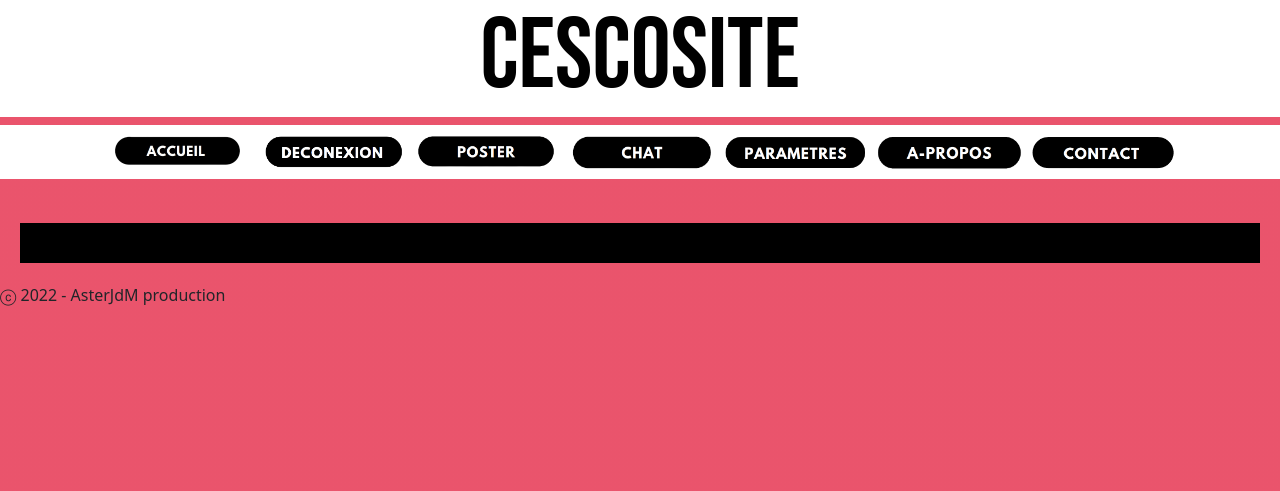
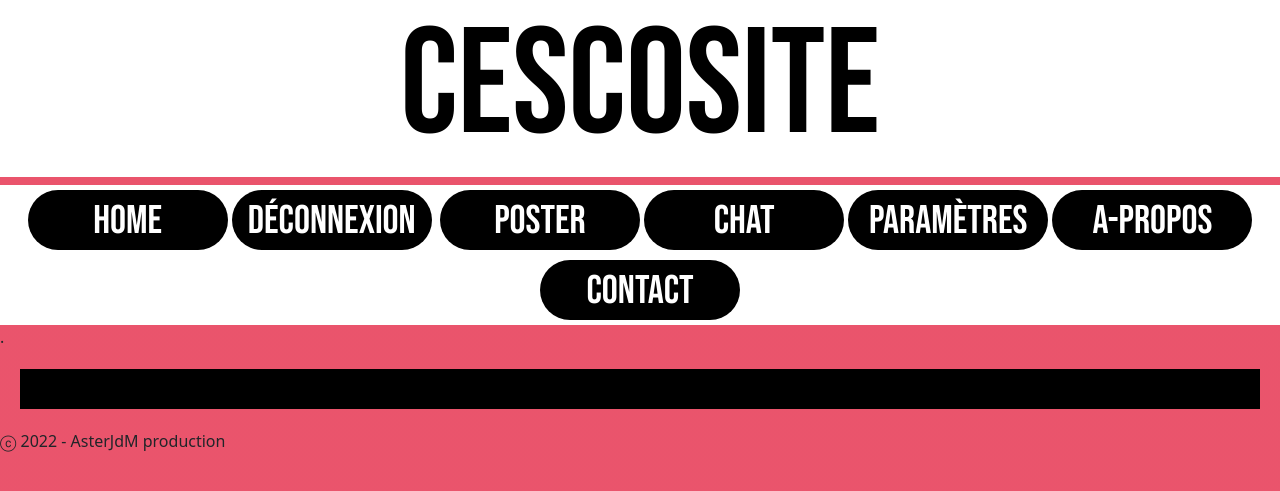
Before and after one commit to Ronzaigu/Cescosite, a PHP site: page /index.php?page=1 in a window 1280 px wide. Shown: the top 491 px of the page. Run offline with PHP 8.4, Linux system fonts and the light colour scheme; the visitor is signed in with stand-in values (Sample User, id 1); data that the repository does not hold is empty; a stand-in replaces the project's code that opens the database connection; some libraries are stand-ins or nearby versions.

Commit message:
Add files via upload

```diff
--- a/index.css
+++ b/index.css
@@ -1,70 +1,204 @@
-header
-{
+@import url('https://fonts.googleapis.com/css2?family=Bebas+Neue&display=swap');
+
+header {
 
     color: black;
     text-align: center;
     font-size: x-large;
     margin-top: -2.2%;
     background-color: white;
-
+    animation-name: fade;
+    animation-duration: 1s;
 
 }
 
-body{
+
+
+body {
 
     background: linear-gradient(-45deg, #ee7752, #e73c7e, #23a6d5, #23d5ab);
     background-size: 1000000% 1000000%;
     animation: gradient 15s ease infinite;
     height: 100vh;
     overflow-wrap: anywhere;
+
 }
 
-h1{
-    position: relative;
+
+
+.title {
+
+    font-family: 'Bebas Neue', cursive;
+    font-size: 150px;
+    margin-top: 2%;
+    position: none;
+     animation-name: fade;
+    animation-duration: 1.5s;
+    margin-bottom: none;
+    animation-name: slowslide;
+    animation-duration: 0.5s;
+
+}
 
 
 
 
+.butontop {
+
+    text-align: center;
+    background-color: white;
+    left: 0;
+    right: 0;
+    animation-name: fade;
+    animation-duration: 1s;
+
 }
 
-.titleh1{
-
-    font-family: 'Bebas Neue', cursive;
-    font-size: 100px;
-    margin-top: 2%;
 
 
+.op {
+
+    text-align: center;
+    color: black;
+
+}
+
+
+
+.navigator {
+
+
+    border: none;
+    background: black;
+    color: white;
+    padding-left: 10px;
+    padding-right: 10px;
+    border-radius: 100px;
+    width: 200px;
+    height: 60px;
+    margin-top: 5px;
+    margin-bottom: 5px;
+    animation-name: fade;
+    animation-duration: 1.5s;
+    font-family: 'Bebas Neue', cursive;
+    line-height: 60px;
+    transition: 0.4s;
+    font-size: 40px;
+
+}
+
+
+
+.special {
+
+    border: none;
+    background: black;
+    color: white;
+    padding-left: 10px;
+    padding-right: 10px;
+    border-radius: 100px;
+    width: 200px;
+    height: 60px;
+    margin-right: 4px;
+    margin-top: 5px;
+    margin-bottom: 5px;
+    animation-name: fade;
+    animation-duration: 1.5s;
+    font-family: 'Bebas Neue', cursive;
+    line-height: 60px;
+    transition: 0.4s;
+    font-size: 40px;
 
 
 }
 
 
 
-    .ui{
+.special:hover, .navigator:hover {
 
-
-        width: 150px;
+    background-color: #5e6362;
 
 }
 
-        .butontop{
 
 
-        text-align: center;
-        background-color: white;
+.subtitle {
 
-        left: 0;
-          right: 0;
+    animation-name: slide;
+    animation-duration: 0.5s;
+
+}
+
+
+
+@keyframes fade {
+
+    from {
+
+
+        opacity: 0%;
+
+    }
+
+
+    to {
+
+
+        opacity: 100%;
+
+    }
+
+}
+
+
+
+@keyframes slide{
+
+
+    from {
+
+        margin-left: -10%;
+
+    }
+
+
+    to {
+
+        margin-left: 0%;
+
+    }
+}
+
+
+
+@keyframes slowslide{
+
+
+    from {
+
+        margin-left: -3%;
+
+    }
+
+
+    to {
+
+        margin-left: 0%;
+
+    }
+}
+
+
+
+@media only screen and (max-width: 768px) {
+
+    .title {
+
+        font-size: 120px;
 
     }
 
 
 
 
- .op {
-
-
-    text-align: center;
-    color: black;
-
 }
--- a/index.php
+++ b/index.php
@@ -1,44 +1,40 @@
+<!DOCTYPE html>
+<html>
+
+
 <head>
         <title>CescoSite</title>
         <link rel="manifest" href="manifest.json">
-
-
-
-
         <meta charset="utf-8" />
         <meta name="viewport" content="width=device-width, initial-scale=1.0">
         <meta name="description" content="Cescosite : Site de publication d'article pour Cescole.">
         <link rel="stylesheet" href="./index.css" />
-        <link rel="preconnect" href="https://fonts.googleapis.com">
-        <link rel="preconnect" href="https://fonts.gstatic.com" crossorigin>
-        <link href="https://fonts.googleapis.com/css2?family=Bebas+Neue&display=swap" rel="stylesheet">
+
         <script src="https://ajax.googleapis.com/ajax/libs/jquery/1.11.3/jquery.min.js"></script>
+
         <!-- Import prismjs stylesheet -->
         <link rel="stylesheet" href="https://cdnjs.cloudflare.com/ajax/libs/prism/1.13.0/themes/prism.css">
-        <link rel="stylesheet"
-                href="https://cdnjs.cloudflare.com/ajax/libs/prism/1.24.1/plugins/line-highlight/prism-line-highlight.min.css">
-
+        <link rel="stylesheet" href="https://cdnjs.cloudflare.com/ajax/libs/prism/1.24.1/plugins/line-highlight/prism-line-highlight.min.css">
         <link rel="stylesheet" href="trumbowyg/dist/ui/trumbowyg.min.css">
 
         <!-- Import highlight plugin specific stylesheet -->
         <link rel="stylesheet" href="trumbowyg/dist/plugins/highlight/ui/trumbowyg.highlight.min.css">
 
         <!--bootstrap library:-->
-        <link href="https://cdn.jsdelivr.net/npm/bootstrap@5.2.0-beta1/dist/css/bootstrap.min.css" rel="stylesheet"
-                integrity="sha384-0evHe/X+R7YkIZDRvuzKMRqM+OrBnVFBL6DOitfPri4tjfHxaWutUpFmBp4vmVor"
-                crossorigin="anonymous"><!--bootstrap library:-->
-        <script src="https://cdn.jsdelivr.net/npm/bootstrap@5.2.0-beta1/dist/js/bootstrap.bundle.min.js"
-                integrity="sha384-pprn3073KE6tl6bjs2QrFaJGz5/SUsLqktiwsUTF55Jfv3qYSDhgCecCxMW52nD2"
-                crossorigin="anonymous"></script>
+        <link href="https://cdn.jsdelivr.net/npm/bootstrap@5.2.0-beta1/dist/css/bootstrap.min.css" rel="stylesheet"integrity="sha384-0evHe/X+R7YkIZDRvuzKMRqM+OrBnVFBL6DOitfPri4tjfHxaWutUpFmBp4vmVor"crossorigin="anonymous">
+
+        <!--bootstrap library:-->
+        <script src="https://cdn.jsdelivr.net/npm/bootstrap@5.2.0-beta1/dist/js/bootstrap.bundle.min.js" integrity="sha384-pprn3073KE6tl6bjs2QrFaJGz5/SUsLqktiwsUTF55Jfv3qYSDhgCecCxMW52nD2"crossorigin="anonymous"></script>
+
 </head>
+
 <body>
+
 <header>
 
-                <h1 class="titleh1">CESCOSITE</h1>
+    <h1 class="title">CESCOSITE</h1>
 
-
-
-        </header>
+</header>
 
 
 
@@ -46,47 +42,37 @@
 
         <nav class="butontop">
 
-        <a href="?page=home" class="home"><img class="ui" src="./img/home.png"></a>
+                <button onclick=window.location.href='?page=home'; class="navigator"><p class="subtitle">Home</p></button>
+
                 <?php
                 session_start();
                 if (isset($_SESSION["user"])) {
-                        echo '<a href="./deconect.php" class="chat"><img class="ui" src="buttdec1.png"></a>';
+                        echo '<button onclick=window.location.href="./deconect.php"; class="special"><p class="subtitle">Déconnexion</p></button>';
                 } else {
-                        echo '<a href="?page=connection" class="chat"><img class="ui" src="./img/conbutt.png"></a>';
-                        echo '<a href="?page=inscription" class="chat"><img class="ui" src="./img/insbutt.png"></a>';
+                        echo '<button onclick=window.location.href="?page=connection""; class="special"><p class="subtitle">Connexion</p></button>';
+                        echo '<button onclick=window.location.href="?page=inscription"; class="navigator"><p class="subtitle">Inscription</p></button>';
                 }
                 ?>
-                <a href="?page=editor" class="chat"><img class="ui" src="./img/postbutt.png"></a>
-                <a href="?page=chat" class="chat"><img class="ui" src="./img/chat.png"></a>
-                <a href="?page=settings" class="settings"><img class="ui" src="./img/parabut.png"></a>
+                <button onclick=window.location.href='?page=editor'; class="navigator"><p class="subtitle">Poster</p></button>
+                <button onclick=window.location.href='?page=chat'; class="navigator"><p class="subtitle">Chat</p></button>
+                <button onclick=window.location.href='?page=settings'; class="navigator"><p class="subtitle">paramètres</p></button>
+                <button onclick=window.location.href='?page=about'; class="navigator"><p class="subtitle">A-propos</p></button>
+                <button onclick=window.location.href='?page=contact'; class="navigator"><p class="subtitle">Contact</p></button>
 
 
-                <!-- <a href="./magasin.html" class="chat"><img class="ui" src="magasin.png"></a>
-           <a href="./portefeuille.php" class="chat"><img class="ui" src="portefeuille.png"></a>-->
-                <a href="?page=about" class="chat"><img class="ui" src="./img/apropos.png"></a>
-
-                <a href="?page=contact" class="chat"><img class="ui" src="./img/contact.png"></a><br>
-                <!--   <a href="./donnate.html" class="donnate"><img class="ui" src="donate.png"></a><br>-->
+                <!--
+                <button onclick=window.location.href='./magasin.html'; class="navigator">Shop</button>
+                <button onclick=window.location.href='./portefeuille.php'; class="Portefeuille">Editor</button>
+                <button onclick=window.location.href./donnate.html'; class="navigator">Don</button>
+                -->
 
                 <div class="op">
-                        <?php
-                        include_once("db.php");
 
-
-                        ?>
-
-
-
-
-
-
-
-
-
-
+                    <?php
+                    include_once("db.php");
+                    ?>
 
                 </div>
-
 
 
         </nav>
@@ -94,7 +80,8 @@
 
 
 
-<br>
+
+.<br>
 
 
     <?php
@@ -131,10 +118,10 @@
     }
 
 
+    ?>
 
 
 
-    ?>
-
 
 </body>
+</html>
```
Also changed, not shown: index.html (+138 -1 lines). Lines whose indentation alone changed are shown as unchanged.
